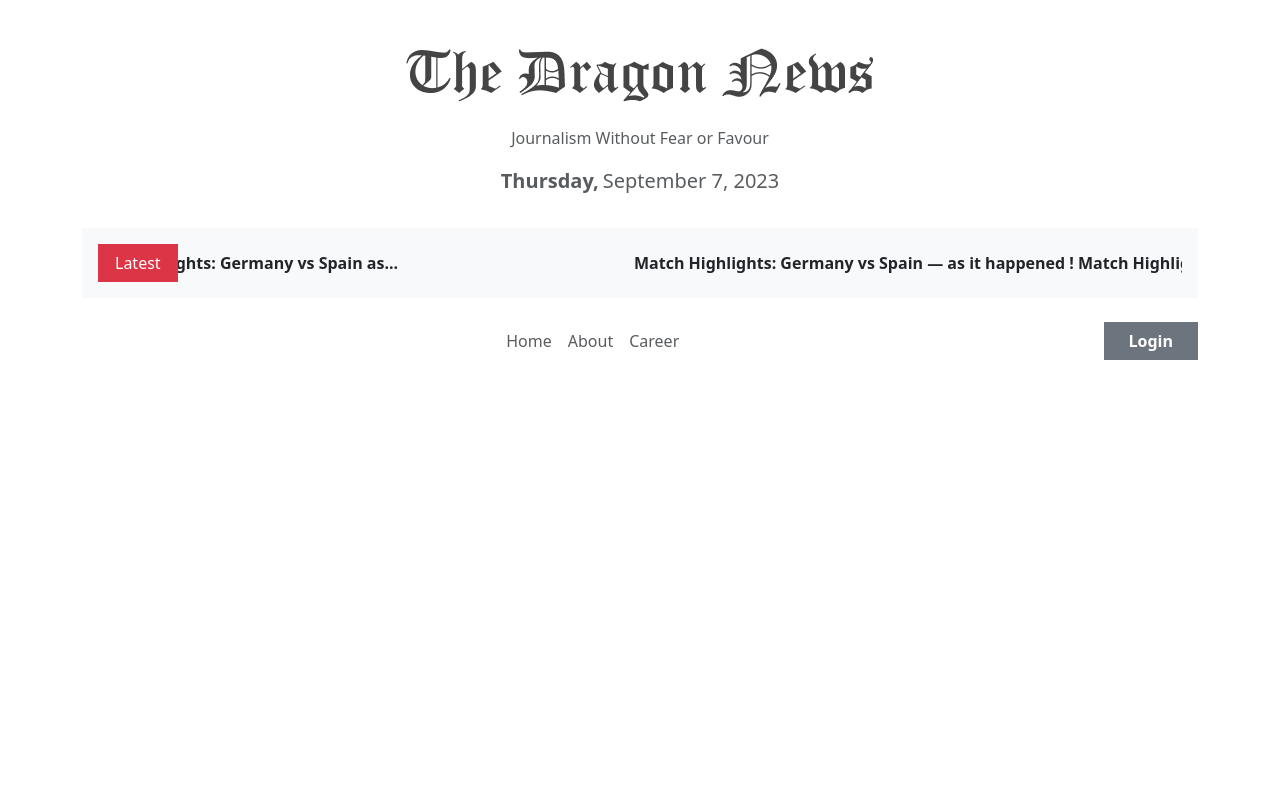
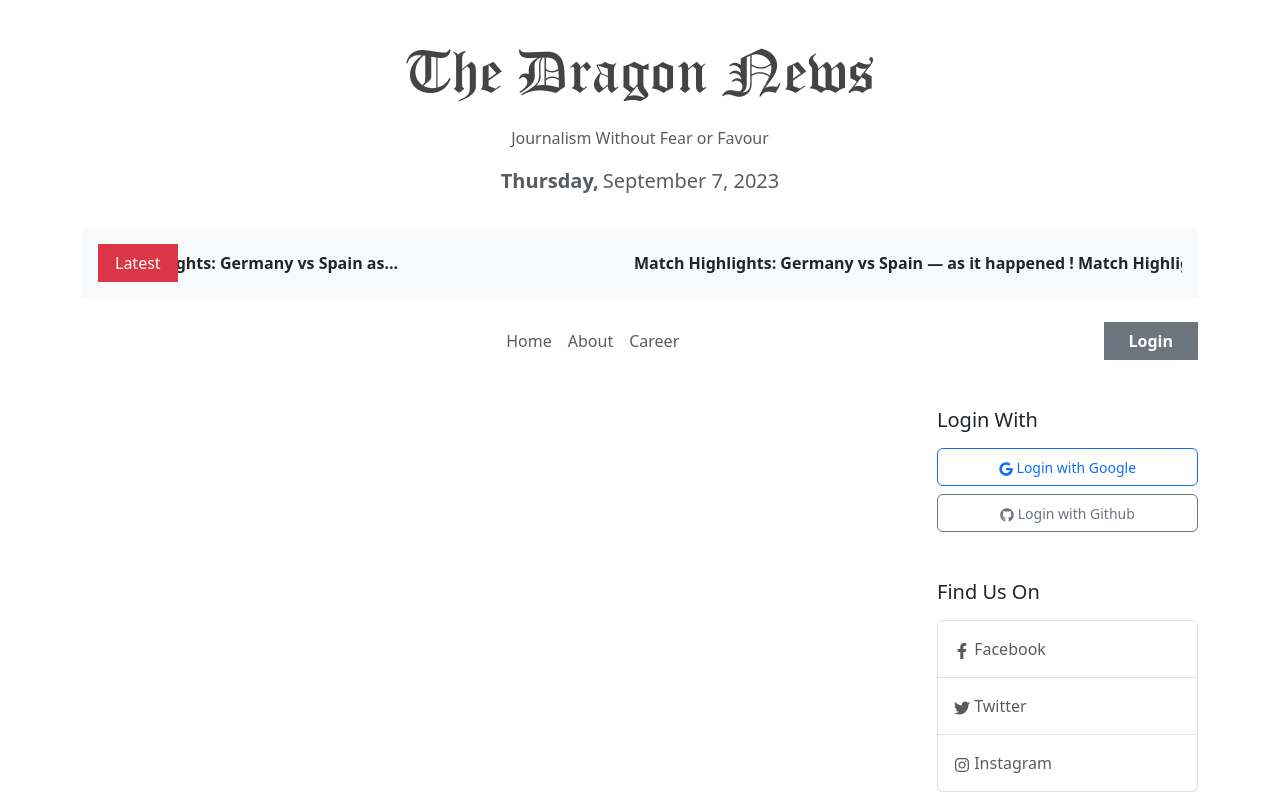
Before and after one commit to ajmainnishu/dragon-news-resources-client-phero, a React (Vite) app: page / in a window 1280 px wide. Built offline with nearby package versions, Linux system fonts and the light colour scheme.

Commit message:
feat: Contact component added

```diff
--- a/package.json
+++ b/package.json
@@ -18,6 +18,7 @@
     "react-bootstrap": "^2.8.0",
     "react-dom": "^18.2.0",
     "react-fast-marquee": "^1.6.0",
+    "react-icons": "^4.11.0",
     "react-router-dom": "^6.15.0",
     "sort-by": "^1.2.0"
   },
--- /dev/null
+++ b/src/Components/Contact/Contact.jsx
@@ -0,0 +1,25 @@
+import { Link } from "react-router-dom";
+import { FaGoogle, FaGithub, FaFacebookF, FaTwitter, FaInstagram } from 'react-icons/fa';
+import ListGroup from 'react-bootstrap/ListGroup';
+
+const Contact = () => {
+    return (
+        <div>
+            <div>
+                <h5>Login With</h5>
+                <Link><button className="btn btn-outline-primary w-100 mb-2 mt-2"><small><FaGoogle />&nbsp;Login with Google</small></button></Link>
+                <Link><button className="btn btn-outline-secondary w-100"><small><FaGithub />&nbsp;Login with Github</small></button></Link>
+            </div>
+            <div>
+                <h5 className="mb-3 mt-5">Find Us On</h5>
+                <ListGroup>
+                    <ListGroup.Item className="text-muted py-3"><FaFacebookF />&nbsp;Facebook</ListGroup.Item>
+                    <ListGroup.Item className="text-muted py-3"><FaTwitter />&nbsp;Twitter</ListGroup.Item>
+                    <ListGroup.Item className="text-muted py-3"><FaInstagram />&nbsp;Instagram</ListGroup.Item>
+                </ListGroup>
+            </div>
+        </div>
+    );
+};
+
+export default Contact;
--- /dev/null
+++ b/src/Components/RightSide/RightSide.jsx
@@ -0,0 +1,11 @@
+import Contact from "../Contact/Contact";
+
+const RightSide = () => {
+    return (
+        <div>
+            <Contact></Contact>
+        </div>
+    );
+};
+
+export default RightSide;
--- a/src/layout/Home.jsx
+++ b/src/layout/Home.jsx
@@ -1,10 +1,20 @@
 import Header from "../Components/Header/Header";
-
+import Container from 'react-bootstrap/Container';
+import Row from 'react-bootstrap/Row';
+import Col from 'react-bootstrap/Col';
+import RightSide from "../Components/RightSide/RightSide";
 
 const Home = () => {
     return (
         <div>
             <Header></Header>
+            <Container>
+                <Row>
+                    <Col xs={3}></Col>
+                    <Col xs={6}></Col>
+                    <Col xs={3}><RightSide></RightSide></Col>
+                </Row>
+            </Container>
         </div>
     );
 };
```
Also changed, not shown: 1 other file (tests, documents, lock files or other folders).
